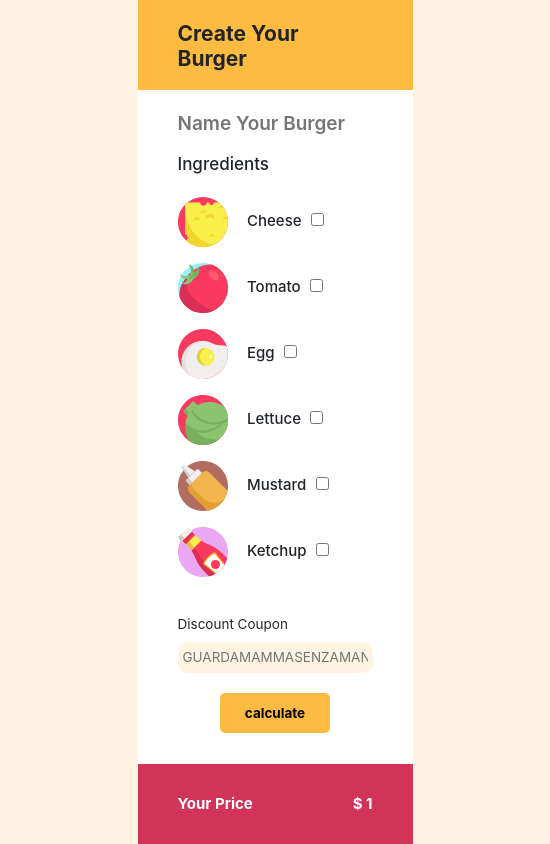
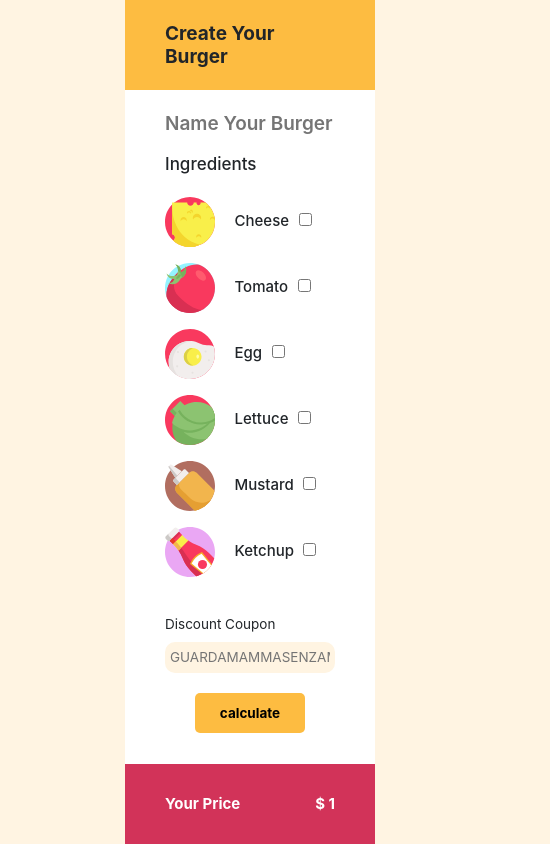
Before and after one commit to endritmorina94/js-burger, a plain HTML site: page index.html in a window 390 px wide. Shown: the whole page, 550 px wide, since content can reach past the window. Drawn offline with nearby package versions, Linux system fonts and the light colour scheme.

Commit message:
correzioni css

```diff
--- a/css/style.css
+++ b/css/style.css
@@ -1,7 +1,7 @@
 /* COMMON */
 body {
     background-color: #FFF4E2;
-    min-width: 550px;
+    min-width: 500px;
 }
 
 .main-container {
@@ -115,15 +115,20 @@ footer div h4 {
     }
 }
 
-@media all and (min-width: 500px) and (max-width: 989px) {
+@media all and (min-width: 576px) and (max-width: 991px) {
+    .main-container {
+        width: 70%;
+    }
+
     h1 {
         font-size: 35px;
     }
+
 }
 
-@media all and (max-width: 783px) {
+@media all and (max-width: 576px) {
     h1 {
-        font-size: 21px;
+        font-size: 19px;
     }
 
     .burger-name input {
--- a/index.html
+++ b/index.html
@@ -47,37 +47,37 @@
 
                         <div class="row">
 
-                            <div class="col-12 col-lg-6">
+                            <div class="col-12 col-md-6">
                                 <img src="img/cheese.svg" alt="Cheese">
                                 <h5>Cheese</h5>
                                 <input class="ingredient" value="0.8" type="checkbox">
                             </div>
 
-                            <div class="col-12 col-lg-6">
+                            <div class="col-12 col-md-6">
                                 <img src="img/tomato.svg" alt="Tomato">
                                 <h5>Tomato</h5>
                                 <input class="ingredient" value="0.50" type="checkbox">
                             </div>
 
-                            <div class="col-12 col-lg-6">
+                            <div class="col-12 col-md-6">
                                 <img src="img/fried-egg.svg" alt="Egg">
                                 <h5>Egg</h5>
                                 <input class="ingredient" value="0.75" type="checkbox">
                             </div>
 
-                            <div class="col-12 col-lg-6">
+                            <div class="col-12 col-md-6">
                                 <img src="img/lettuce.svg" alt="Lettuce">
                                 <h5>Lettuce</h5>
                                 <input class="ingredient" value="0.5" type="checkbox">
                             </div>
 
-                            <div class="col-12 col-lg-6">
+                            <div class="col-12 col-md-6">
                                 <img src="img/mustard.svg" alt="Mustard">
                                 <h5>Mustard</h5>
                                 <input class="ingredient" value="1" type="checkbox">
                             </div>
 
-                            <div class="col-12 col-lg-6">
+                            <div class="col-12 col-md-6">
                                 <img src="img/ketchup.svg" alt="Ketchup">
                                 <h5>Ketchup</h5>
                                 <input class="ingredient" value="1" type="checkbox">
```
